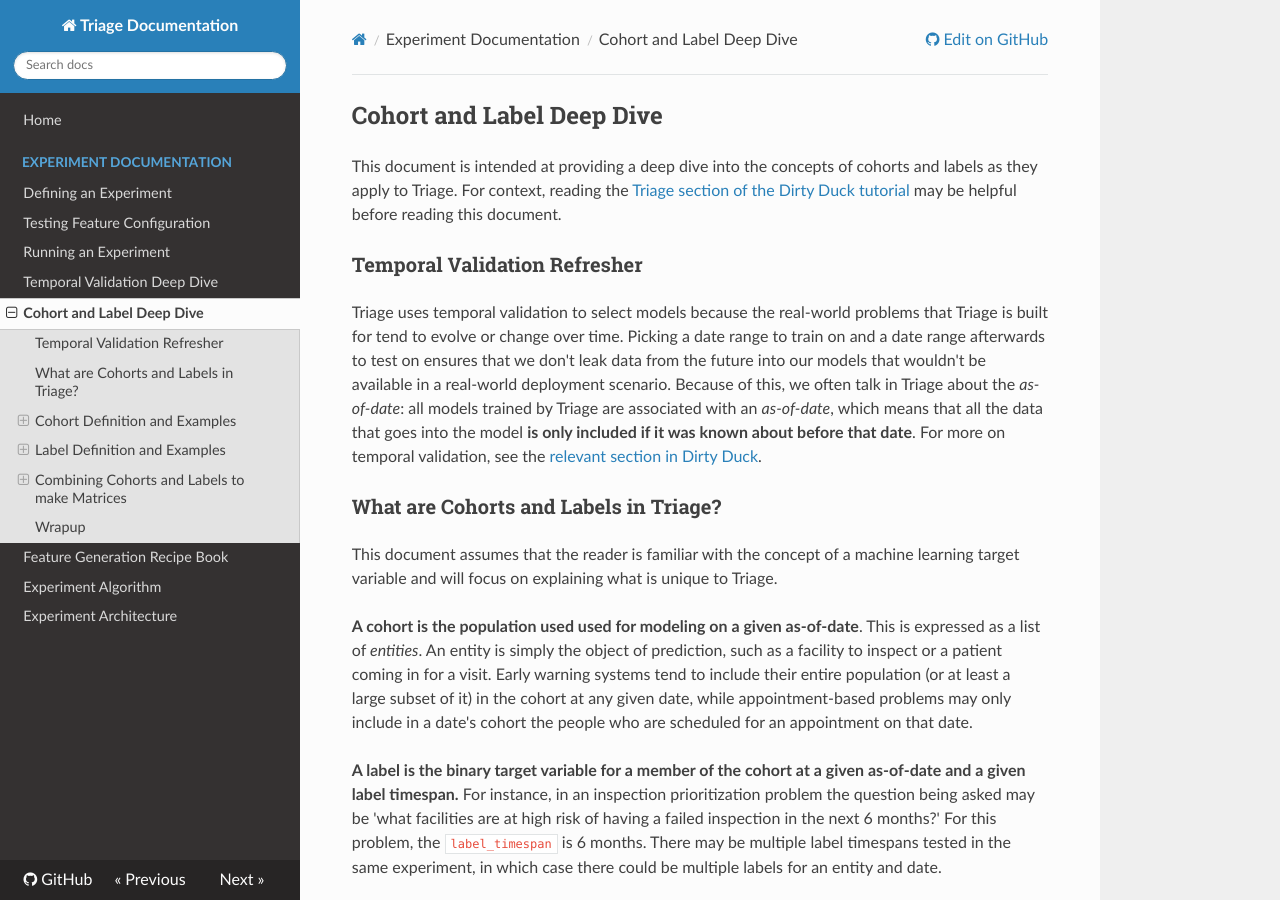
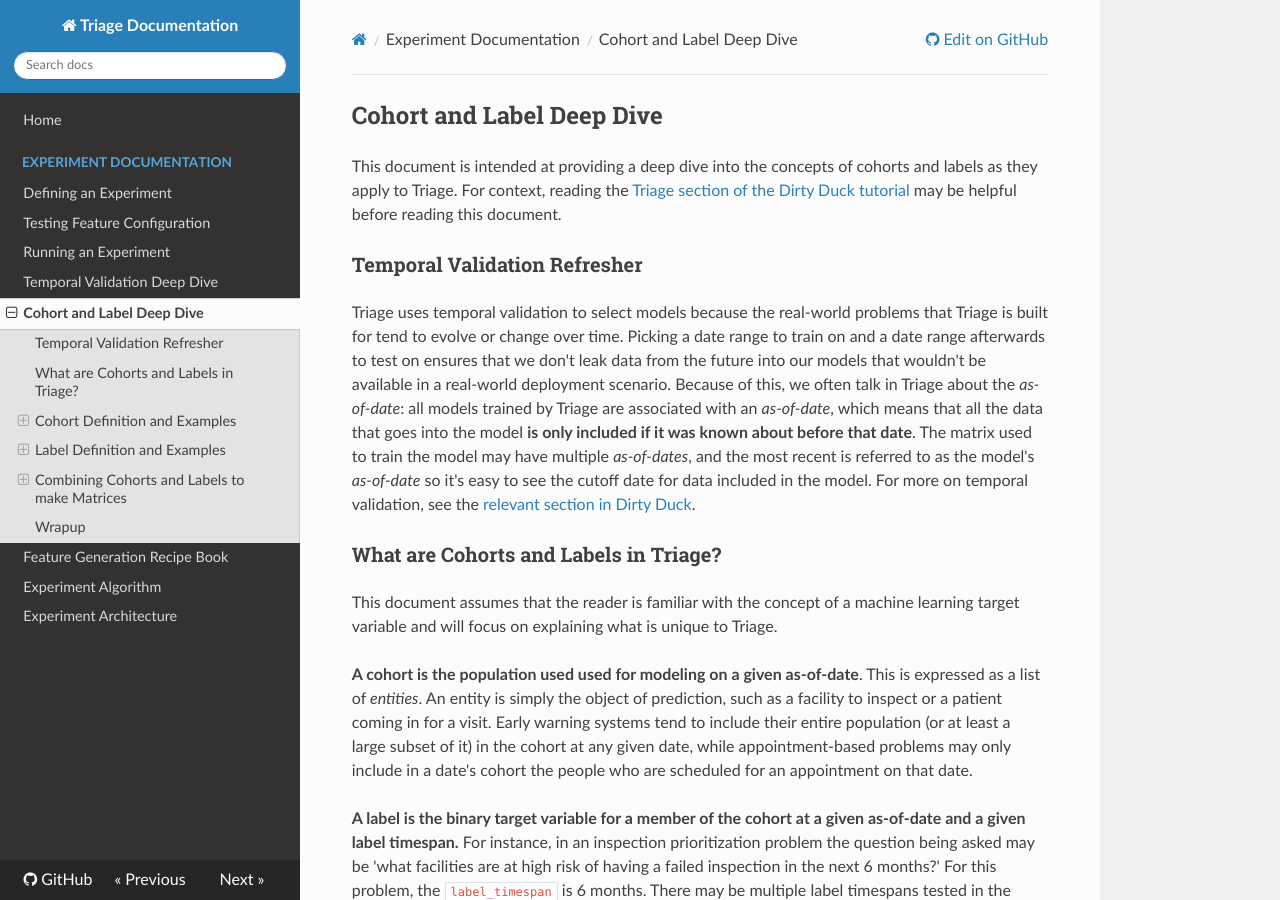
Before and after one commit to dssg/triage, an MkDocs documentation site: the page built from docs/sources/experiments/cohort-labels.md, in a window 1280 px wide and 900 px high. Built offline with MkDocs 1.6.1, drawn with Linux system fonts in a browser that asks for light colours; nearby versions of some CDN libraries; old or Windows-style settings are respelled for this version of MkDocs.

Commit message:
Trying to explain multiple as-of-dates

```diff
--- a/docs/sources/experiments/cohort-labels.md
+++ b/docs/sources/experiments/cohort-labels.md
@@ -4,7 +4,7 @@
 
 ## Temporal Validation Refresher
 
-Triage uses temporal validation to select models because the real-world problems that Triage is built for tend to evolve or change over time.  Picking a date range to train on and a date range afterwards to test on ensures that we don't leak data from the future into our models that wouldn't be available in a real-world deployment scenario. Because of this, we often talk in Triage about the *as-of-date*: all models trained by Triage are associated with an *as-of-date*, which means that all the data that goes into the model **is only included if it was known about before that date**. For more on temporal validation, see the [relevant section in Dirty Duck](https://dssg.github.io/dirtyduck/#sec-4-2-2-1).
+Triage uses temporal validation to select models because the real-world problems that Triage is built for tend to evolve or change over time.  Picking a date range to train on and a date range afterwards to test on ensures that we don't leak data from the future into our models that wouldn't be available in a real-world deployment scenario. Because of this, we often talk in Triage about the *as-of-date*: all models trained by Triage are associated with an *as-of-date*, which means that all the data that goes into the model **is only included if it was known about before that date**. The matrix used to train the model may have multiple *as-of-dates*, and the most recent is referred to as the model's *as-of-date* so it's easy to see the cutoff date for data included in the model. For more on temporal validation, see the [relevant section in Dirty Duck](https://dssg.github.io/dirtyduck/#sec-4-2-2-1).
 
 ## What are Cohorts and Labels in Triage?
 
```
